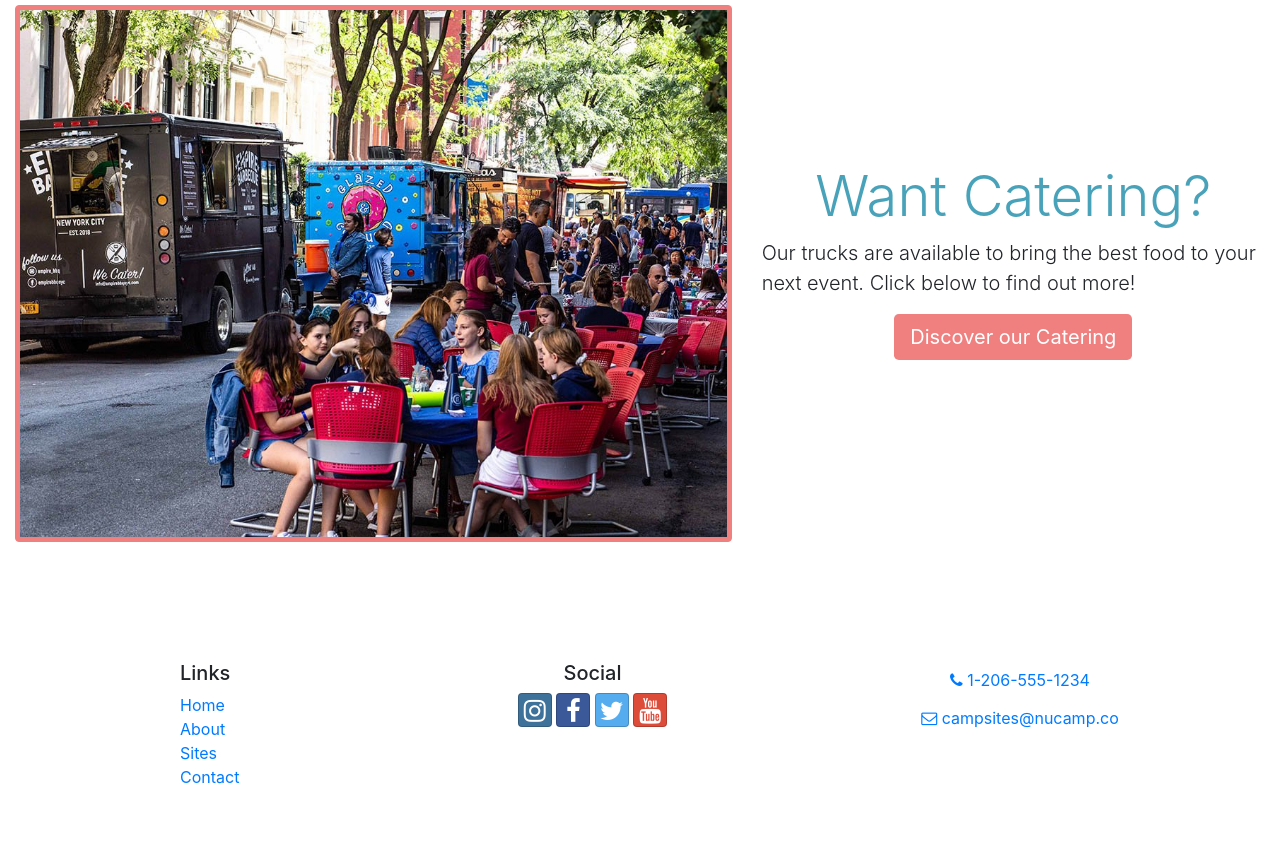
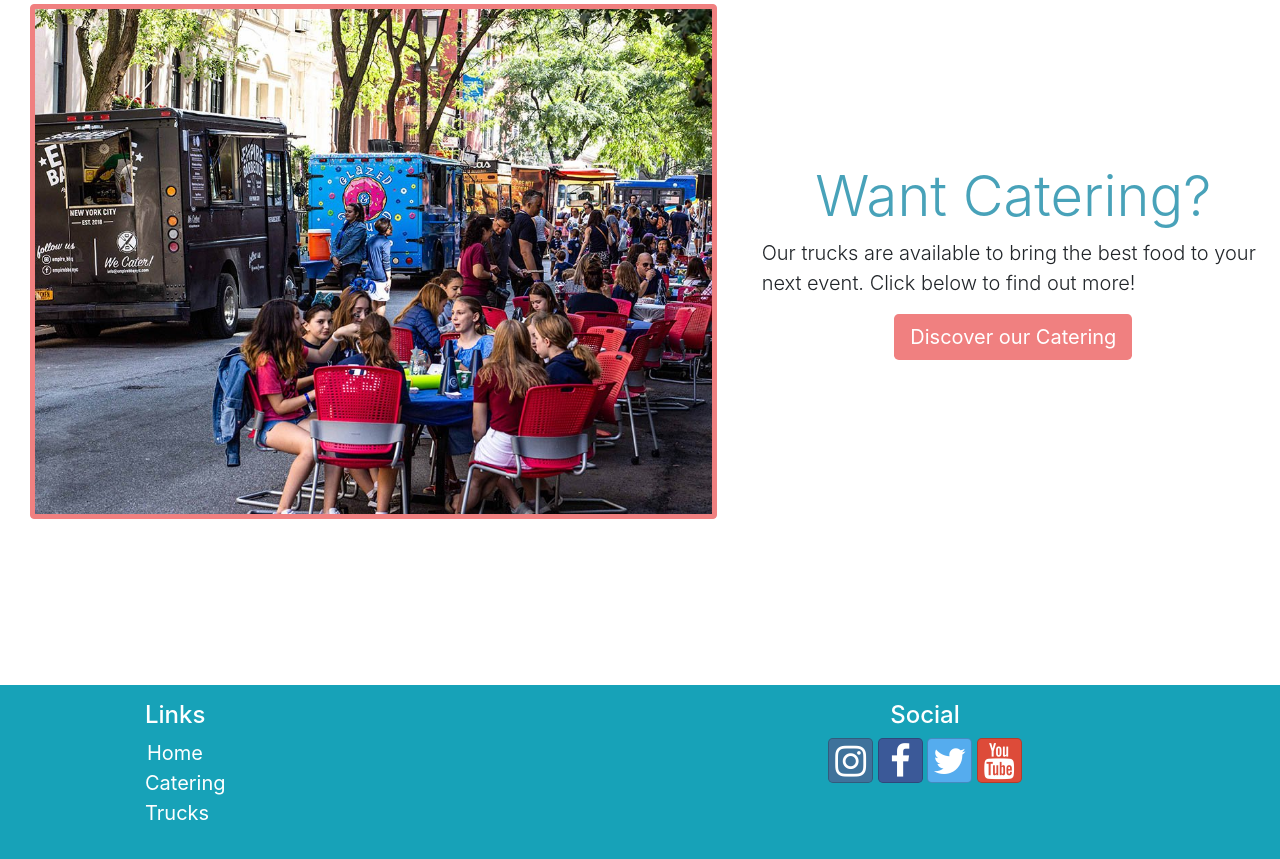
Before and after one commit to j-nathanson/food-truck-finder, a website: page index.html in a window 1280 px wide. Shown: the part 2424-3283 px from the top of the page. Before the commit the page ends 3229 px from the top, so only its background shows below. Drawn offline with nearby package versions, Linux system fonts and the light colour scheme.

Commit message:
created basic footer

```diff
--- a/css/style.scss
+++ b/css/style.scss
@@ -5,9 +5,29 @@ $secondary-color-hover:rgb(226, 121, 121);
 $text-white: #fff;
 $jumbo-overlay: rgba(41, 45, 31, 0.5);
 
-
+// Universals
 .row-content {
     height: 100vh;
+}
+
+footer {
+    color: $text-white;
+
+    h5 {
+        font-size: 1.5rem;
+    }
+
+    a {
+        color: $text-white;
+        font-size: 1.25rem;
+        text-decoration: none;
+
+    }
+
+    a:hover {
+        color: $secondary-color;
+        text-decoration: none;
+    }
 }
 
 // index.html
@@ -101,6 +121,11 @@ $jumbo-overlay: rgba(41, 45, 31, 0.5);
 
 // catering intro
 .cater-intro {
+
+    img {
+        overflow: hidden;
+    }
+
     .img-thumbnail {
         background: $secondary-color;
         border: 1px solid $secondary-color;
--- a/index.html
+++ b/index.html
@@ -110,7 +110,7 @@
     </div>
 
     <!-- Catering intro -->
-    <div class="container-fluid mt-4">
+    <div class="container-fluid my-4">
         <!-- About Us -->
         <div class="row row-content cater-intro align-items-center">
             <!-- Text -->
@@ -118,49 +118,47 @@
                 <h2 class="display-4 text-center">Want Catering?</h2>
                 <p class="lead">Our trucks are available to bring the best food to your next event. Click below to find
                     out more!</p>
-                <a type="button" class="btn btn-lg mx-auto" href="catering.html">Discover our Catering</a>
+                <a role="button" class="btn btn-lg mx-auto" href="catering.html">Discover our Catering</a>
             </div>
             <!-- Image -->
-            <div class="col-sm-7 order-sm-first mt-4">
-                <img class="img-thumbnail rounded" src="./img/catering-1.jpeg" alt="">
+            <div class="col col-sm-7 order-sm-first">
+                <div class="container">
+                    <img class="img-thumbnail d-flex" src="./img/catering-1.jpeg" alt="">
+                </div>
+
             </div>
         </div>
     </div>
-    <!-- Footer -->
-  <footer class="site-footer">
+
+    <footer class="bg-info p-3">
         <div class="container">
-      <div class="row">
-        <!-- Footer Site Links -->
+            <div class="row text-center">
+                <div class="col-6">
                     <div class="col-4 col-sm-2 offset-1">
                         <h5>Links</h5>
                         <ul class="list-unstyled">
                             <li><a href="#">Home</a></li>
-            <li><a href="aboutus.html">About</a></li>
-            <li><a href="#">Sites</a></li>
-            <li><a href="contactus.html">Contact</a></li>
+                            <li><a href="aboutus.html">Catering</a></li>
+                            <li><a href="#">Trucks</a></li>
+
                         </ul>
                     </div>
-
-        <!-- Social Buttons -->
-        <div class="col-6 col-sm-5 text-center">
+                </div>
+                <div class="col-6">
                     <h5>Social</h5>
-          <a class="btn btn-social-icon btn-instagram" href="http://instagram.com/"><i class="fa fa-instagram"></i></a>
-          <a class="btn btn-social-icon btn-facebook" href="http://facebook.com/"><i class="fa fa-facebook"></i></a>
-          <a class="btn btn-social-icon btn-twitter" href="http://twitter.com/"><i class="fa fa-twitter"></i></a>
-          <a class="btn btn-social-icon btn-google" href="http://youtube.com/"><i class="fa fa-youtube"></i></a>
+                    <a class="btn btn-lg btn-social-icon btn-instagram" href="http://instagram.com/"><i
+                            class="fa fa-instagram"></i></a>
+                    <a class="btn btn-lg btn-social-icon btn-facebook" href="http://facebook.com/"><i
+                            class="fa fa-facebook"></i></a>
+                    <a class="btn btn-lg btn-social-icon btn-twitter" href="http://twitter.com/"><i
+                            class="fa fa-twitter"></i></a>
+                    <a class=" btn btn-lg btn-social-icon btn-google" href="http://youtube.com/"><i
+                            class="fa fa-youtube"></i></a>
                 </div>
-
-        <!-- Contact info -->
-        <div class="col-sm-4 text-center">
-          <a role="button" class="btn btn-link" href="tel:+12065551234">
-            <i class="fa fa-phone"></i> 1-206-555-1234</a><br />
-          <a role="button" class="btn btn-link" href="mailto:campsites@nucamp.co"><i class="fa fa-envelope-o"></i>
-            campsites@nucamp.co</a>
             </div>
         </div>
         </div>
     </footer>
-
 
 
 
```
Also changed, not shown: css/style.css, 1 other file. Lines whose indentation alone changed are shown as unchanged.
